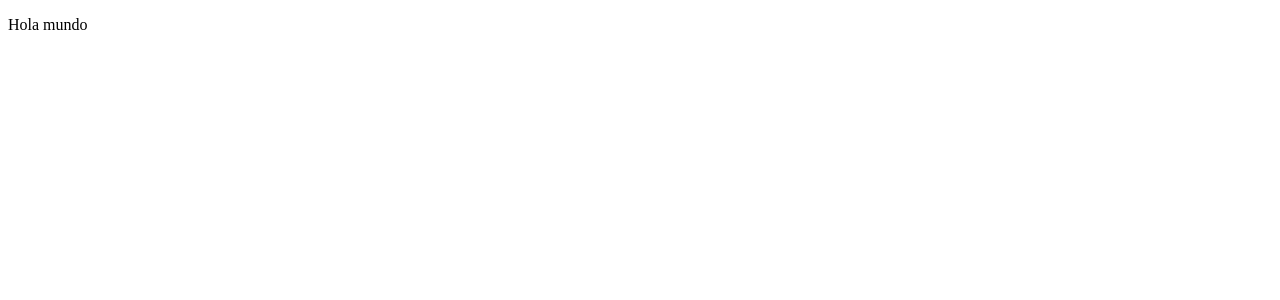
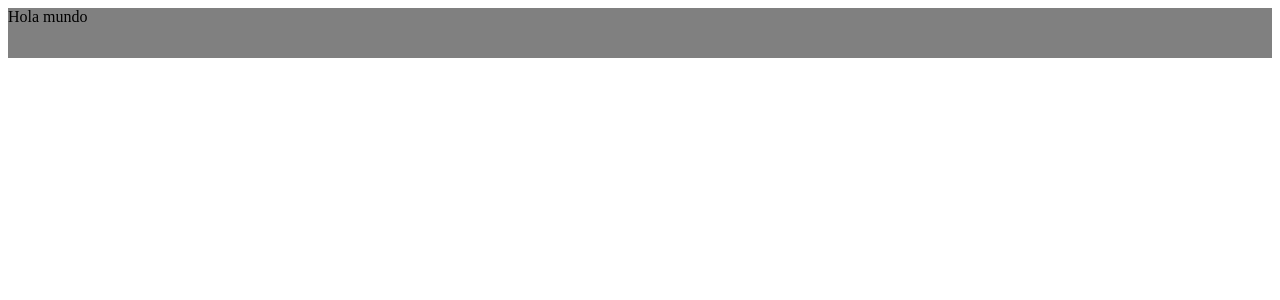
Before and after one commit to LuciferM12/AluraFlix, a React (Vite) app: page / in a window 1280 px wide. Shown: the top 300 px of the page. Built offline with nearby package versions, Linux system fonts and the light colour scheme.

Commit message:
add first component

```diff
--- a/src/App.jsx
+++ b/src/App.jsx
@@ -1,10 +1,13 @@
+import Header from "./components/Header"
 
 
 function App() {
 
   return (
     <>
-      <p>Hola mundo</p>
+      <Header>
+
+      </Header>
     </>
   )
 }
--- /dev/null
+++ b/src/components/Header/index.jsx
@@ -0,0 +1,17 @@
+import styled from "styled-components";
+
+const HeaderEstilizado = styled.header`
+    display: flex;
+    justify-content: space-between;
+    background-color: gray;
+    width: 100%;
+    height: 50px;
+`
+
+const Header = () =>{
+    return <HeaderEstilizado>
+        Hola mundo
+    </HeaderEstilizado>
+}
+
+export default Header;
```
